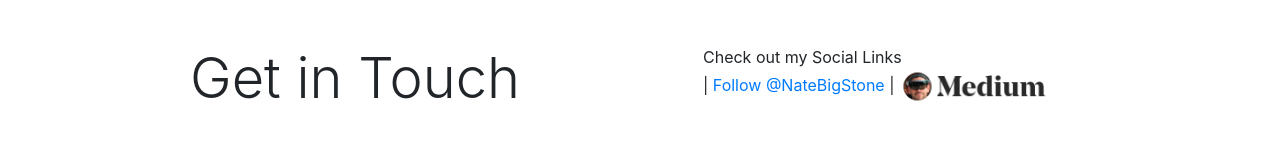
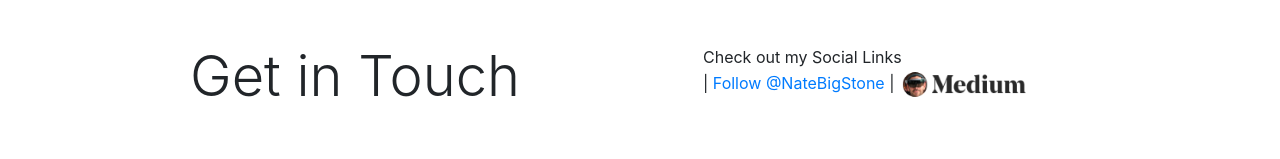
Before and after one commit to NateBigStone/NateBigStone.github.io, a website: page index.html in a window 1280 px wide. Shown: the part 1544-1703 px from the top of the page. Drawn offline with Linux system fonts and the light colour scheme.

Commit message:
Update index.html

```diff
--- a/index.html
+++ b/index.html
@@ -96,7 +96,7 @@
                |
               <a href="https://twitter.com/NateBigStone?ref_src=twsrc%5Etfw" class="twitter-follow-button" data-show-count="false">Follow @NateBigStone</a><script async src="//platform.twitter.com/widgets.js" charset="utf-8"></script>
                |
-               <a href="https://medium.com/@NateBigStone" target="_blank"><img src="img/medium-link.png" width="150"></a>
+               <a href="https://medium.com/@NateBigStone" target="_blank"><img src="img/medium-link.png" width="130"></a>
               </p>
             </div>
           </div>
```
